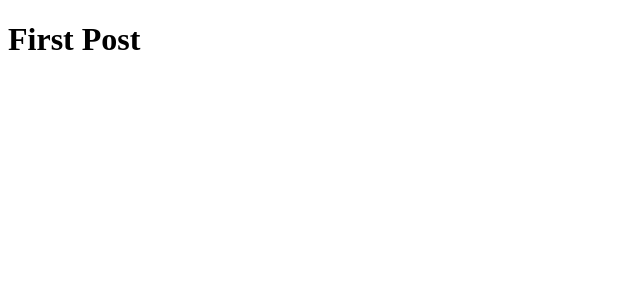
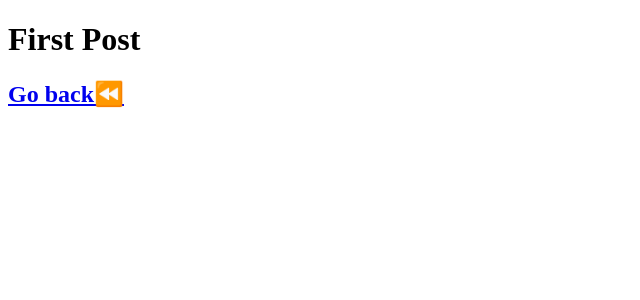
Before and after one commit to OnurYurteri/first-next, a Next.js app: page /posts/first-post in a window 1280 px wide. Shown: the top 300 px of the page, without its empty margins (0-640 px from the left). Built offline with nearby package versions, Linux system fonts and the light colour scheme.

Commit message:
fix: add missing inner text

```diff
--- a/pages/posts/first-post.js
+++ b/pages/posts/first-post.js
@@ -5,7 +5,7 @@ export default function FirstPost() {
     <>
       <h1>First Post</h1>
       <h2>
-        <Link href="/"></Link>
+        <Link href="/">Go back⏪</Link>
       </h2>
     </>
   )
```
